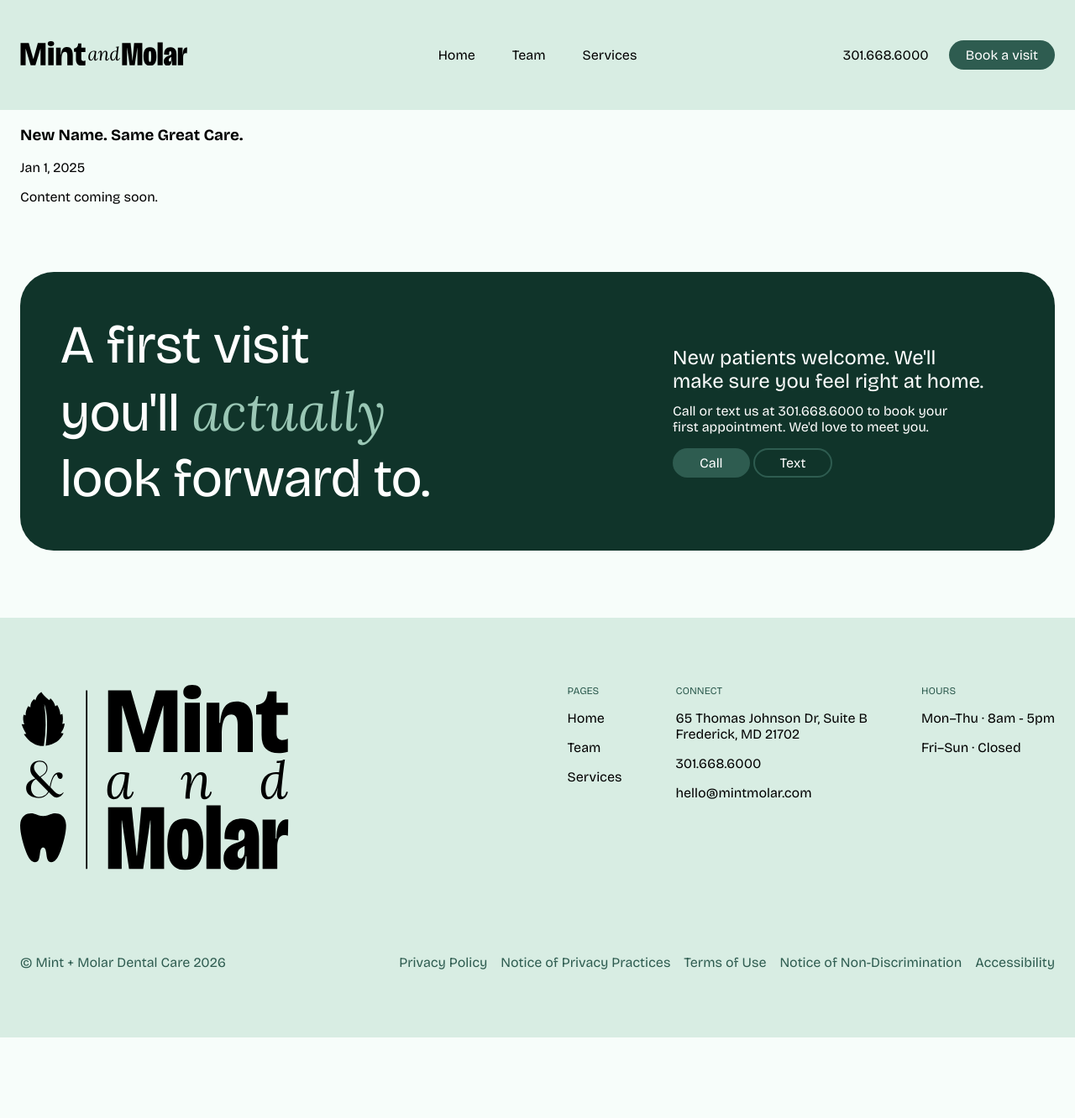
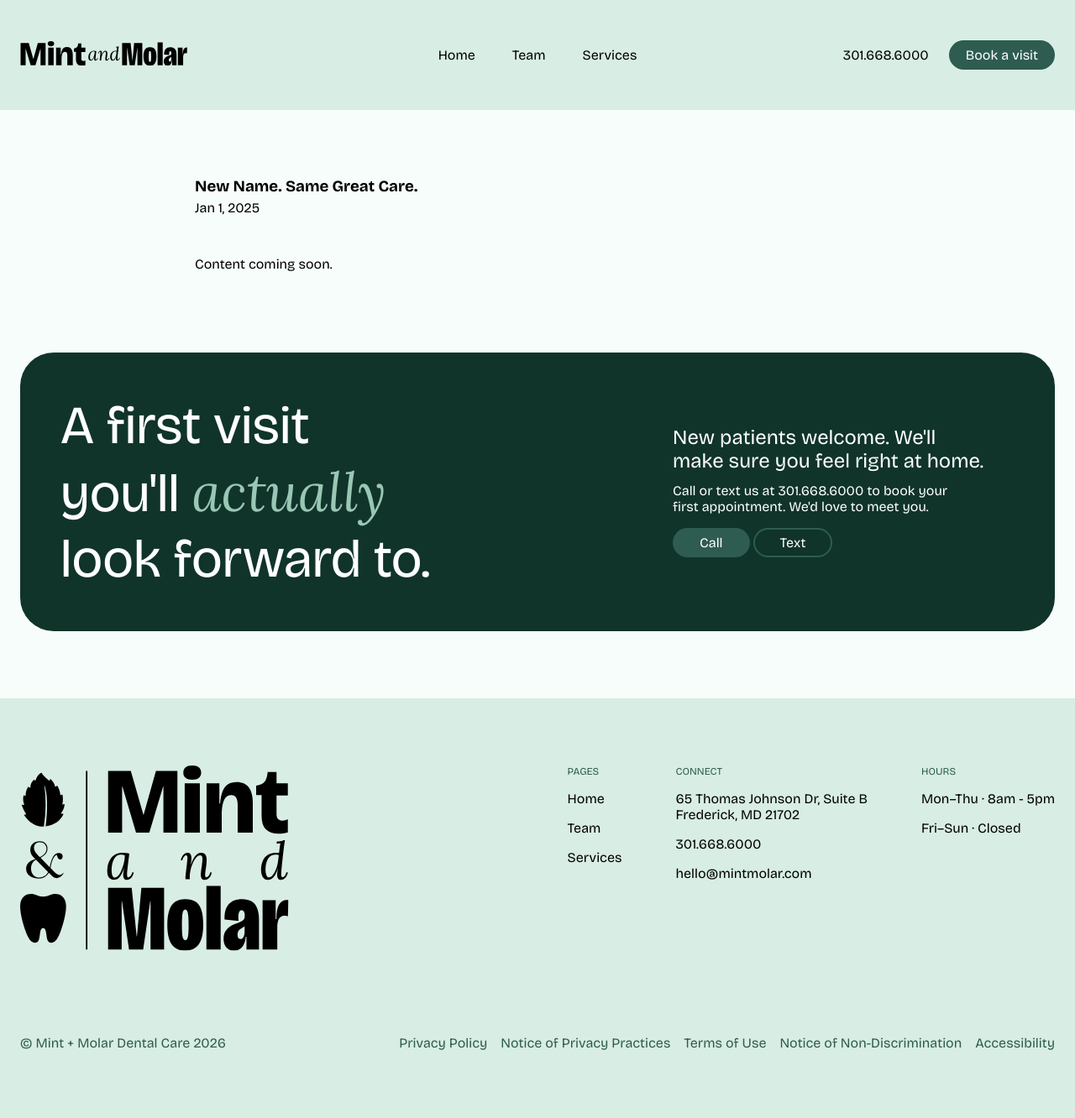
Before and after one commit to naher94/mintmolar.com, a Jekyll site: the page built from _posts/2025-01-01-new-name-same-great-care.md, in a window 1280 px wide. Shown: the whole page at 84% size. Built offline with Jekyll 4.4.1, drawn with Linux system fonts in a browser that asks for light colours; before the commit the page ends 1236 px from its top, so only the background shows below that.

Commit message:
Post Template Styling Updates

```diff
--- a/_layouts/post.html
+++ b/_layouts/post.html
@@ -1,7 +1,10 @@
 ---
 layout: default
 ---
-<article class="post" itemscope itemtype="http://schema.org/BlogPosting">
+<article class="post post--blog" itemscope itemtype="http://schema.org/BlogPosting">
+
+  <div class="scaffold-grid">
+    <div class="post-content--narrow">
 
       <section class="post-header">
         <h1 class="post-title" itemprop="name headline">{{ page.title }}</h1>
@@ -12,4 +15,7 @@
         {{ content }}
       </div>
 
+    </div>
+  </div>
+
 </article>
--- a/_sass/_mint.scss
+++ b/_sass/_mint.scss
@@ -14,6 +14,57 @@
   vertical-align: middle;
   position: relative;
   top: -0.05em;
+}
+
+.post--blog {
+  .post-header {
+    margin-block-start: 4em;
+
+    @include scaffold.breakpoint(md) {
+      margin-block-start: 5em;
+    }
+
+    .post-title {
+      margin-block-end: 0.25em;
+    }
+
+    .post-meta {
+      margin-block-start: 0;
+    }
+  }
+
+  .post-content {
+    margin-block-start: 2em;
+
+    @include scaffold.breakpoint(md) {
+      margin-block-start: 3em;
+    }
+
+    blockquote {
+      margin: 2em 0;
+      padding: 1em 1.5em;
+      background: var(--color-mint-light);
+      font-size: 1.25em;
+      border-radius: 20px;
+      p {
+        margin: 0;
+      }
+    }
+
+    .post-signature {
+      margin-block-start: 2em;
+      font-weight: var(--font-bricolage-bold);
+      line-height: 1.6;
+    }
+  }
+
+  .post-content--narrow{
+    grid-column: 1 / -1;
+
+    @include scaffold.breakpoint(md) {
+      grid-column: 3 / span 8;
+    }
+  }
 }
 
 .banner{
```
Lines whose indentation alone changed are shown as unchanged.
